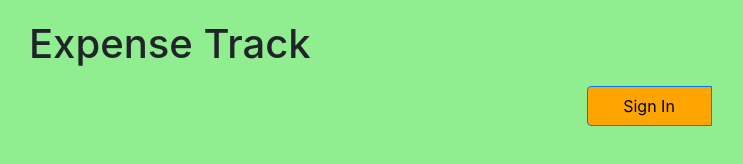
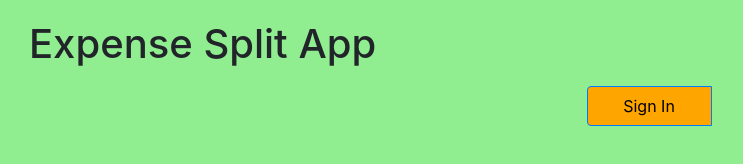
Before and after one commit to fords/Expense_client_, a website built with webpack: page index.html in a window 1280 px wide. Shown: the whole page, without its empty margins (1-744 px from the left). Built offline with nearby package versions, Linux system fonts and the light colour scheme.

Commit message:
change title

```diff
--- a/index.html
+++ b/index.html
@@ -2,7 +2,7 @@
 <html>
 
 <head>
-  <title>Expense Track</title>
+  <title>Expense Split App</title>
   <meta name="viewport" content="width=device-width, initial-scale=1">
   <!-- Do not add `link` tags-->
   <link rel="shortcut icon" type="image/x-icon" href="favicon.ico">
@@ -12,7 +12,7 @@
 </head>
 
 <body>
-  <h1>Expense Track</h1>
+  <h1>Expense Split App</h1>
   <div class="btn-toolbar justify-content-between" role="toolbar">
     <div class='table'>
       <div class='cell'>
```
